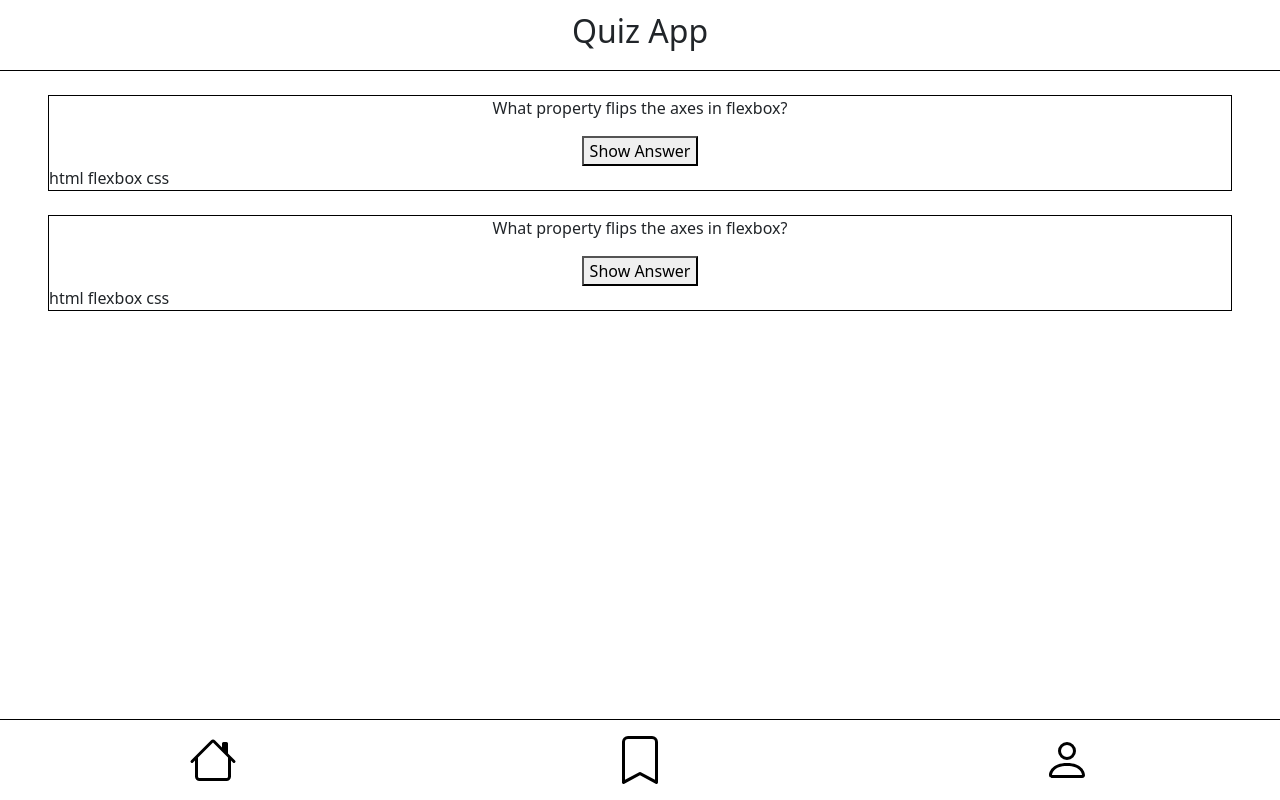
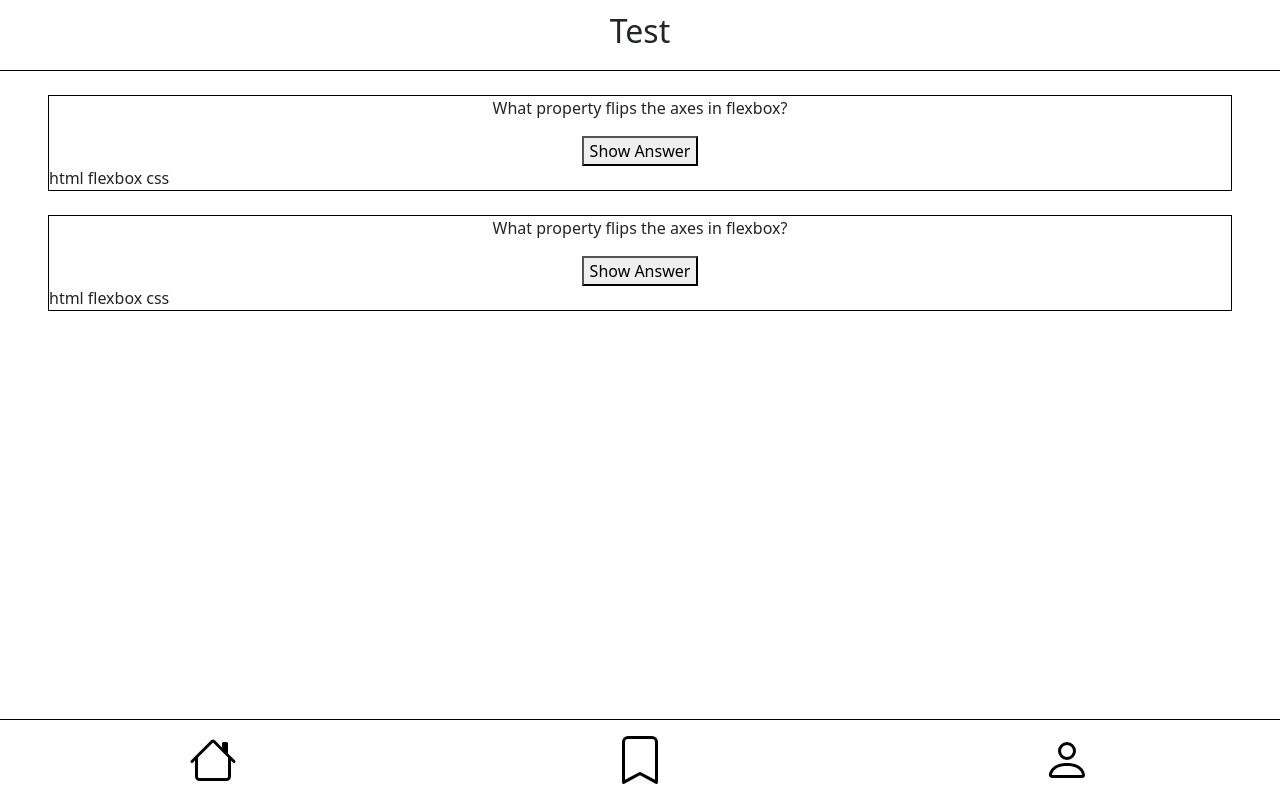
Before and after one commit to eduskx/quiz-app, a plain HTML site: page index.html in a window 1280 px wide. Drawn offline with nearby package versions, Linux system fonts and the light colour scheme.

Commit message:
Update index.html

```diff
--- a/index.html
+++ b/index.html
@@ -14,7 +14,7 @@
   </head>
   <body>
     <section id="title">
-      <h1>Quiz App</h1>
+      <h1>Test</h1>
     </section>
     <article class="question-card">
       <div class="question-card--main">
```
